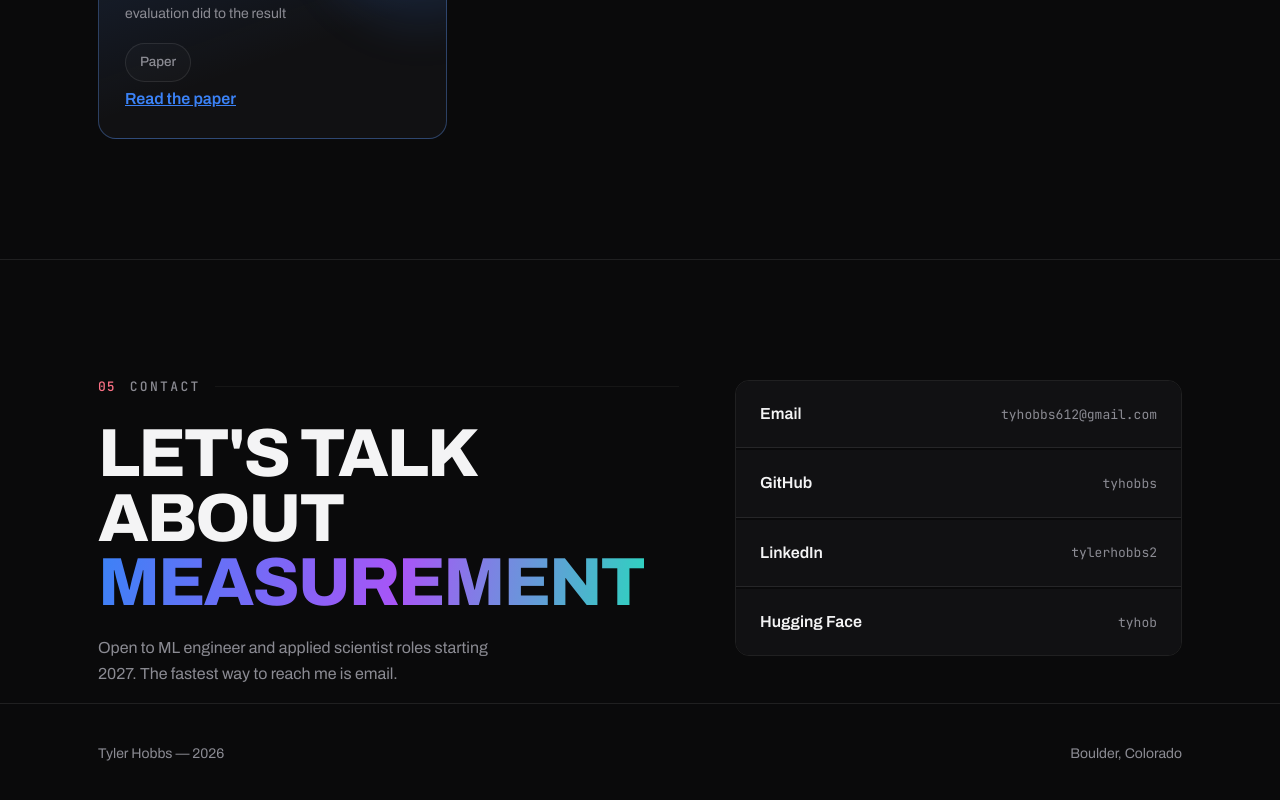
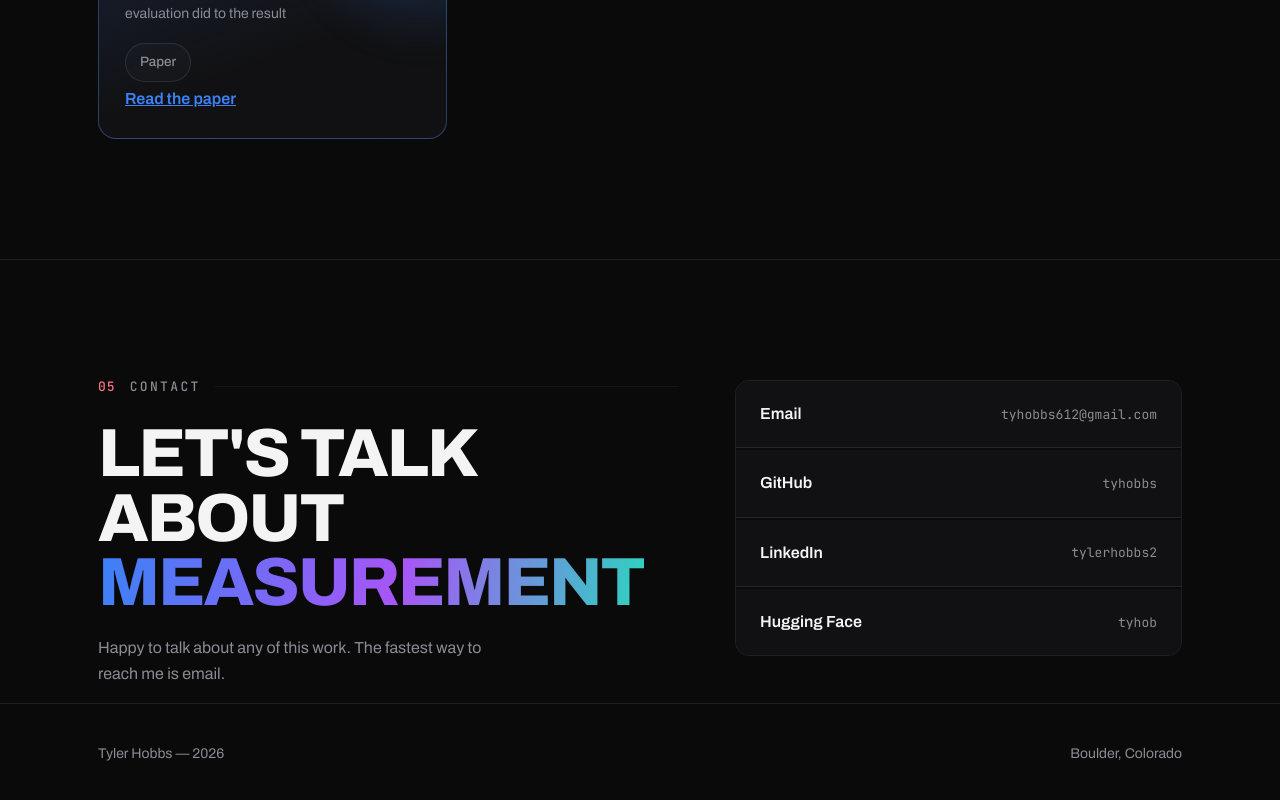
Before and after one commit to tyhobbs/portfolio, a Next.js app: page / in a window 1280 px wide. Shown: the part 5749-6549 px from the top of the page. Built offline with nearby package versions, Linux system fonts and the light colour scheme.

Commit message:
Revise contact message for clarity
Updated the text in the contact section to express openness to discussions about work.

```diff
--- a/components/Contact.tsx
+++ b/components/Contact.tsx
@@ -20,8 +20,7 @@ export function Contact() {
             <span className="grad">measurement</span>
           </h2>
           <p>
-            Open to ML engineer and applied scientist roles starting 2027. The fastest way to reach
-            me is email.
+            Happy to talk about any of this work. The fastest way to reach me is email.
           </p>
         </div>
         <div className="links">
```
